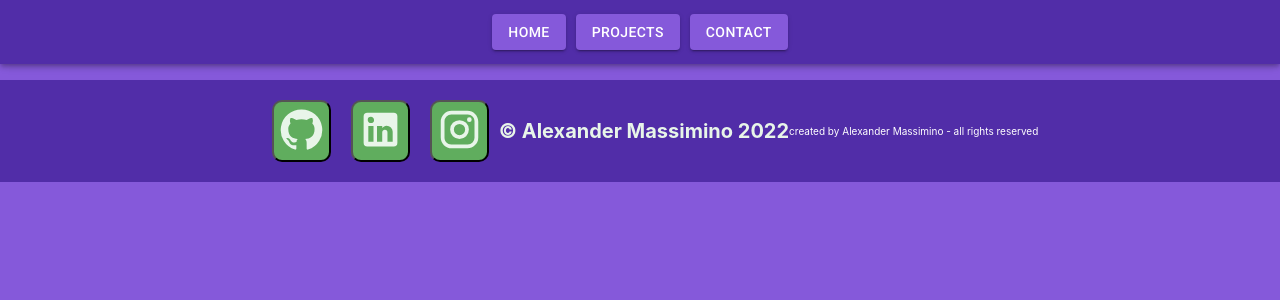
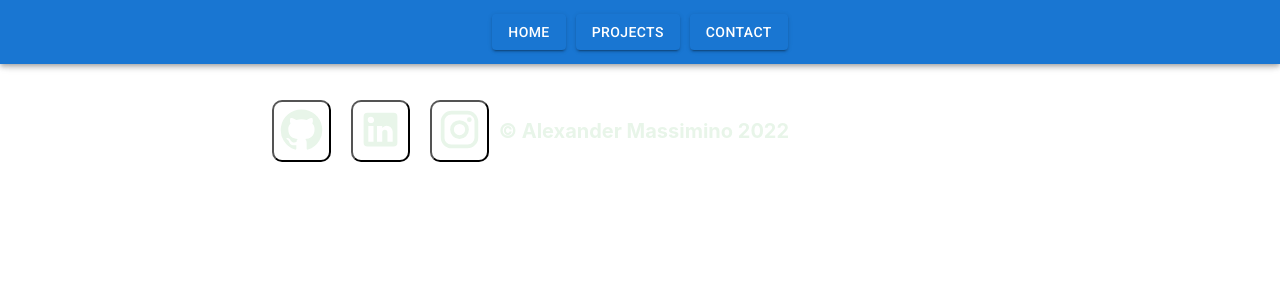
Before and after one commit to alexmassimino9/Portfolio, a React (Create React App) app: page / in a window 1280 px wide. Shown: the top 300 px of the page. Built offline with nearby package versions, Linux system fonts and the light colour scheme; a web font is replaced by a local one.

Commit message:
update theme

```diff
--- a/src/styles/App.css
+++ b/src/styles/App.css
@@ -4,14 +4,12 @@
 }
 :root{
 /* new theme */
---main: #512da8;
---mainLight: #8559da;
---mainDark: #140078;
---secondary: #2e7d32;
---secondaryLight: #60ad5e;
---secondaryDark:#005005 ;
---extraLightMain: #ede7f6;
---extraLightSecondary: #e8f5e9;
+--purple: #674188
+--lightPurple: #C3ACD0
+--light: #F7EFE5
+--extraLight: #FFFBF5;
+
+
 }
 
 @media(max-width: 755px){
```
